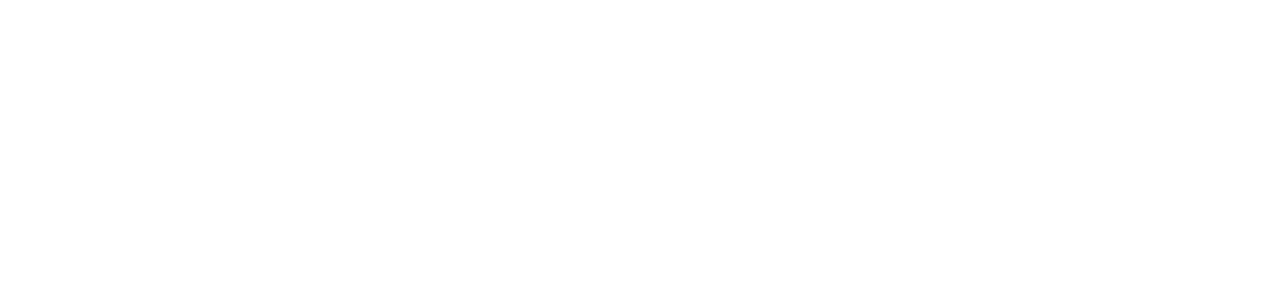
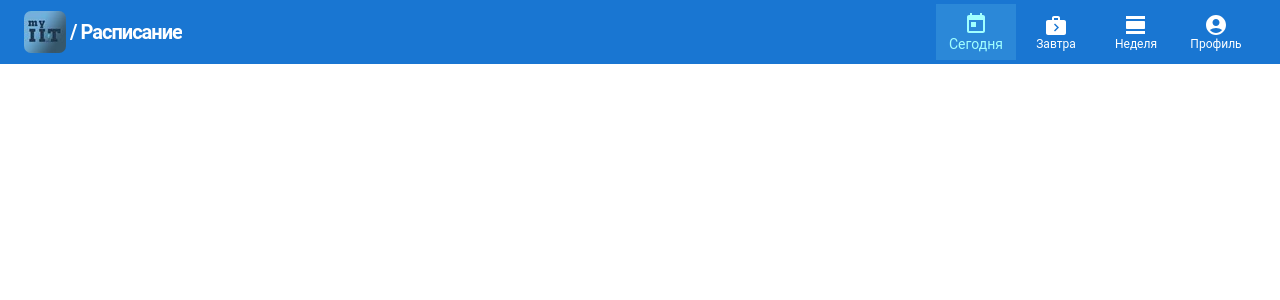
Before and after one commit to DemLog/myIIT-Timetable, a React (Create React App) app: page / in a window 1280 px wide. Shown: the top 300 px of the page. Built offline with nearby package versions, Linux system fonts and the light colour scheme.

Commit message:
Хедер и табы для расписания

```diff
--- a/package.json
+++ b/package.json
@@ -5,6 +5,7 @@
   "dependencies": {
     "@emotion/react": "^11.10.4",
     "@emotion/styled": "^11.10.4",
+    "@mui/icons-material": "^5.10.3",
     "@mui/material": "^5.10.5",
     "@testing-library/jest-dom": "^5.16.5",
     "@testing-library/react": "^13.4.0",
--- a/src/App.js
+++ b/src/App.js
@@ -5,12 +5,13 @@
 
 import {observer} from "mobx-react-lite";
 import storeView from "./Store/storeView";
+import TimeTable from "./Timetable/timetable";
 
 const App = observer((props) => {
     return (
         <CssBaseline>
             <View activeView={storeView.activeView.app}>
-                <></>
+                <TimeTable id="timetable"/>
             </View>
         </CssBaseline>
     );
--- /dev/null
+++ b/src/Components/Header.js
@@ -0,0 +1,122 @@
+import React from "react";
+
+import {
+    AppBar,
+    Toolbar,
+    Typography,
+    Box,
+    IconButton, BottomNavigationAction, BottomNavigation, createTheme, ThemeProvider,
+} from "@mui/material";
+
+import ArrowBackIcon from '@mui/icons-material/ArrowBack';
+
+import logoHeader from "./img/logo_header.jpg";
+import "./style/header.css";
+
+import {HideOnScroll} from "./HideOnScroll";
+import TodayIcon from "@mui/icons-material/Today";
+import NextWeekIcon from "@mui/icons-material/NextWeek";
+import ViewDayIcon from "@mui/icons-material/ViewDay";
+import AccountCircleIcon from "@mui/icons-material/AccountCircle";
+import storeTabs from "../Store/storeTabs";
+import {observer} from "mobx-react-lite";
+import storeView from "../Store/storeView";
+
+export const Header = observer((props) => {
+    const themeTabs = createTheme({
+        components: {
+            MuiBottomNavigation: {
+                styleOverrides: {
+                    root: {
+                        backgroundColor: 'inherit',
+                    }
+                }
+            },
+            MuiBottomNavigationAction: {
+                styleOverrides: {
+                    root: {
+                        color: 'inherit',
+                        "&.Mui-selected": {
+                            "color": "#a0ffff",
+                            "background-color": "#a0ffff21"
+                        }
+                    }
+                }
+            },
+        }
+    });
+    const handleChange = (e, value) => {
+        storeTabs.changeTab(value);
+        storeView.changeView("timetable", value);
+    };
+
+    return (
+        <HideOnScroll direction="down" {...props}>
+            <AppBar sx={{boxShadow: 'none'}}>
+                <Toolbar sx={{display: 'flex', justifyContent: "space-between", alignItems: "center"}}>
+                    <Box sx={{display: 'flex', alignItems: "center"}}>
+                        <img src={logoHeader} className="logo-header"/>
+                        <Typography variant="h6" noWrap component="a" href="/" sx={{
+                            display: {xs: 'none', md: 'flex'},
+                            textDecoration: 'none',
+                            color: 'inherit',
+                            letterSpacing: "-1px",
+                            fontWeight: "bold"
+                        }}>
+                            / Расписание</Typography>
+                    </Box>
+                    <Box>
+                        <Typography variant="h5">
+                            {props.title}
+                        </Typography>
+                    </Box>
+                    <Box sx={{display: {xs: 'none', md: 'block'}}}>
+                        <ThemeProvider theme={themeTabs}>
+                            <BottomNavigation showLabels value={storeTabs.activeTab} onChange={handleChange}>
+                                <BottomNavigationAction
+                                    value="today"
+                                    label="Сегодня"
+                                    icon={<TodayIcon/>}
+                                />
+                                <BottomNavigationAction
+                                    value="tomorrow"
+                                    label="Завтра"
+                                    icon={<NextWeekIcon/>}
+                                />
+                                <BottomNavigationAction
+                                    value="week"
+                                    label="Неделя"
+                                    icon={<ViewDayIcon/>}
+                                />
+                                <BottomNavigationAction
+                                    value="profile"
+                                    label="Профиль"
+                                    icon={<AccountCircleIcon/>}
+                                />
+                            </BottomNavigation>
+                        </ThemeProvider>
+                    </Box>
+                </Toolbar>
+            </AppBar>
+        </HideOnScroll>
+    );
+});
+
+export const BackHeader = (props) => {
+
+    return (
+        <HideOnScroll direction="down" {...props}>
+            <AppBar>
+                <Toolbar>
+                    <IconButton size="large" edge="start" color="inherit" aria-label="back" sx={{mr: 1}}
+                                onClick={props.backView}>
+                        <ArrowBackIcon/>
+                    </IconButton>
+                    <Typography variant="h6">
+                        {props.title}
+                    </Typography>
+                </Toolbar>
+            </AppBar>
+        </HideOnScroll>
+    )
+};
--- /dev/null
+++ b/src/Components/HideOnScroll.js
@@ -0,0 +1,18 @@
+import {
+    Slide,
+    useScrollTrigger
+} from "@mui/material";
+
+export const HideOnScroll = (props) => {
+    const { children, window, direction } = props;
+
+    const trigger = useScrollTrigger({
+        target: window ? window() : undefined,
+    });
+
+    return (
+        <Slide appear={false} direction={direction} in={!trigger}>
+            {children}
+        </Slide>
+    );
+};
--- /dev/null
+++ b/src/Components/TabBar.js
@@ -0,0 +1,47 @@
+import {
+    BottomNavigation,
+    BottomNavigationAction,
+    Paper
+} from "@mui/material";
+import TodayIcon from '@mui/icons-material/Today';
+import NextWeekIcon from '@mui/icons-material/NextWeek';
+import ViewDayIcon from '@mui/icons-material/ViewDay';
+import AccountCircleIcon from '@mui/icons-material/AccountCircle';
+
+import {observer} from "mobx-react-lite";
+import storeTabs from "../Store/storeTabs";
+import storeView from "../Store/storeView";
+
+export const TabBar = observer((props) => {
+    const handleChange = (e, value) => {
+        storeTabs.changeTab(value);
+        storeView.changeView("timetable", value);
+    };
+
+    return (
+        <Paper sx={{position: 'fixed', bottom: 0, left: 0, right: 0, display: {xs: 'block', md: 'none'}}} elevation={6}>
+            <BottomNavigation showLabels value={storeTabs.activeTab} onChange={handleChange}>
+                <BottomNavigationAction
+                    value="today"
+                    label="Сегодня"
+                    icon={<TodayIcon/>}
+                />
+                <BottomNavigationAction
+                    value="tomorrow"
+                    label="Завтра"
+                    icon={<NextWeekIcon/>}
+                />
+                <BottomNavigationAction
+                    value="week"
+                    label="Неделя"
+                    icon={<ViewDayIcon/>}
+                />
+                <BottomNavigationAction
+                    value="profile"
+                    label="Профиль"
+                    icon={<AccountCircleIcon/>}
+                />
+            </BottomNavigation>
+        </Paper>
+    );
+});
--- /dev/null
+++ b/src/Components/style/header.css
@@ -0,0 +1,4 @@
+.logo-header {
+    border-radius: 7px;
+    margin-right: 4px;
+}
--- /dev/null
+++ b/src/Store/storeTabs.js
@@ -0,0 +1,18 @@
+import {makeAutoObservable} from "mobx";
+
+class StoreTabs {
+    activeTab = "today";
+
+    constructor() {
+        makeAutoObservable(this);
+    }
+
+    changeTab(name) {
+        this.activeTab = name;
+    };
+};
+
+const storeTabs = new StoreTabs();
+
+export default storeTabs;
+export { StoreTabs };
--- a/src/Store/storeView.js
+++ b/src/Store/storeView.js
@@ -2,7 +2,8 @@
 
 class StoreView {
     activeView = {
-        app: "auth",
+        app: "timetable",
+        timetable: "today",
     };
 
     constructor() {
--- /dev/null
+++ b/src/Timetable/day/Day.js
@@ -0,0 +1,12 @@
+import {observer} from "mobx-react-lite";
+import {Container} from "@mui/material";
+
+const Day = observer((props) => {
+
+    return (
+        <Container sx={{mt: 2}}>
+        </Container>
+    );
+});
+
+export default Day;
--- /dev/null
+++ b/src/Timetable/timetable.js
@@ -0,0 +1,31 @@
+import React, {useState} from "react";
+
+import {observer} from "mobx-react-lite";
+import storeView from "../Store/storeView";
+
+import {View} from "../Components/View";
+import {TabBar} from "../Components/TabBar";
+import {Header} from "../Components/Header";
+import {Container, Toolbar} from "@mui/material";
+import Day from "./day/Day";
+import Week from "./week/Week";
+
+const TimeTable = observer((props) => {
+    const [titleHeader, setTitleHeader] = useState("");
+
+    return (
+        <>
+            <Header title={titleHeader}/>
+            <Toolbar/>
+            <View activeView={storeView.activeView.timetable}>
+                <Day id="today" titleHeader={{titleHeader, setTitleHeader}}/>
+                <Day id="tomorrow" titleHeader={{titleHeader, setTitleHeader}}/>
+                <Week id="firstWeek" titleHeader={{titleHeader, setTitleHeader}}/>
+                <Week id="secondWeek" titleHeader={{titleHeader, setTitleHeader}}/>
+            </View>
+            <TabBar/>
+        </>
+    );
+});
+
+export default TimeTable;
--- /dev/null
+++ b/src/Timetable/week/Week.js
@@ -0,0 +1,12 @@
+import {observer} from "mobx-react-lite";
+import {Container} from "@mui/material";
+
+const Week = observer((props) => {
+
+    return (
+        <Container sx={{mt: 2}}>
+        </Container>
+    );
+});
+
+export default Week;
```
Also changed, not shown: src/Components/img/logo_header.jpg (added), 1 other file (tests, documents, lock files or other folders).
